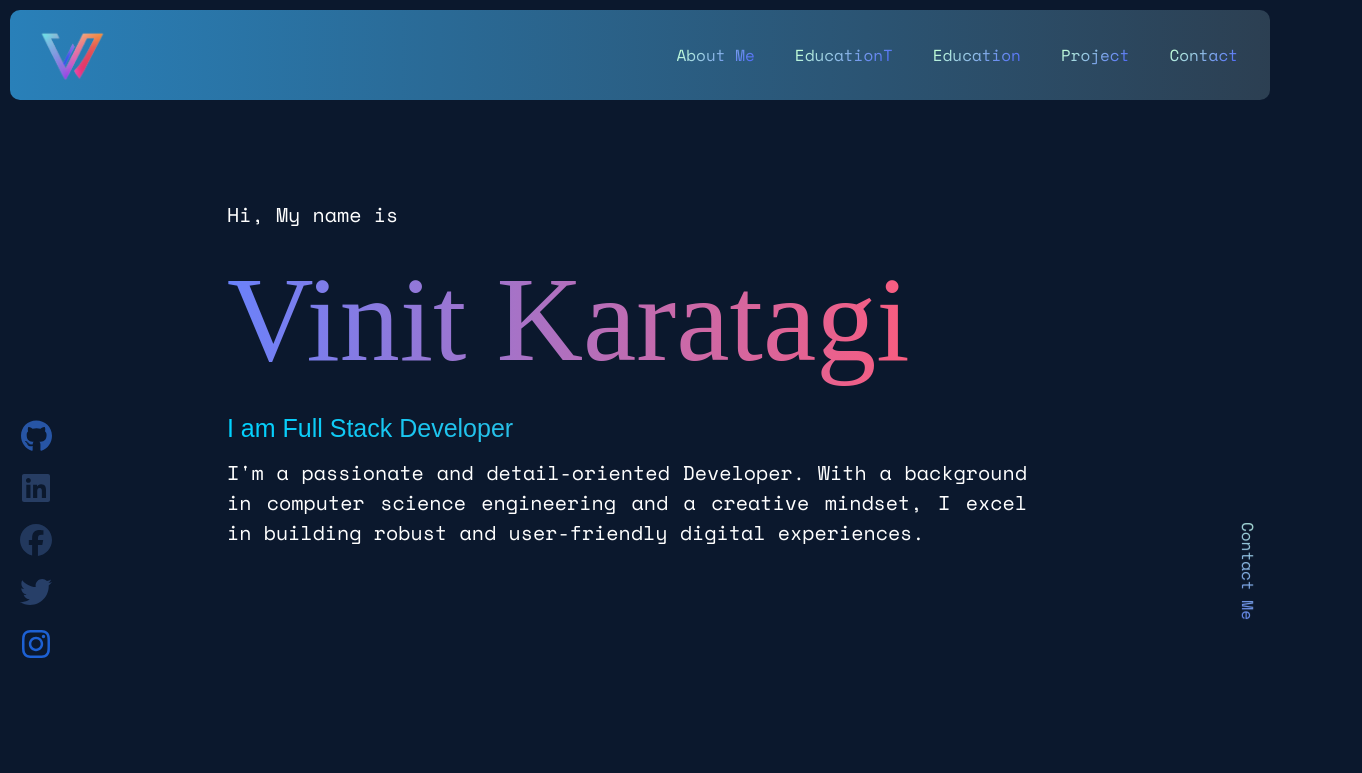
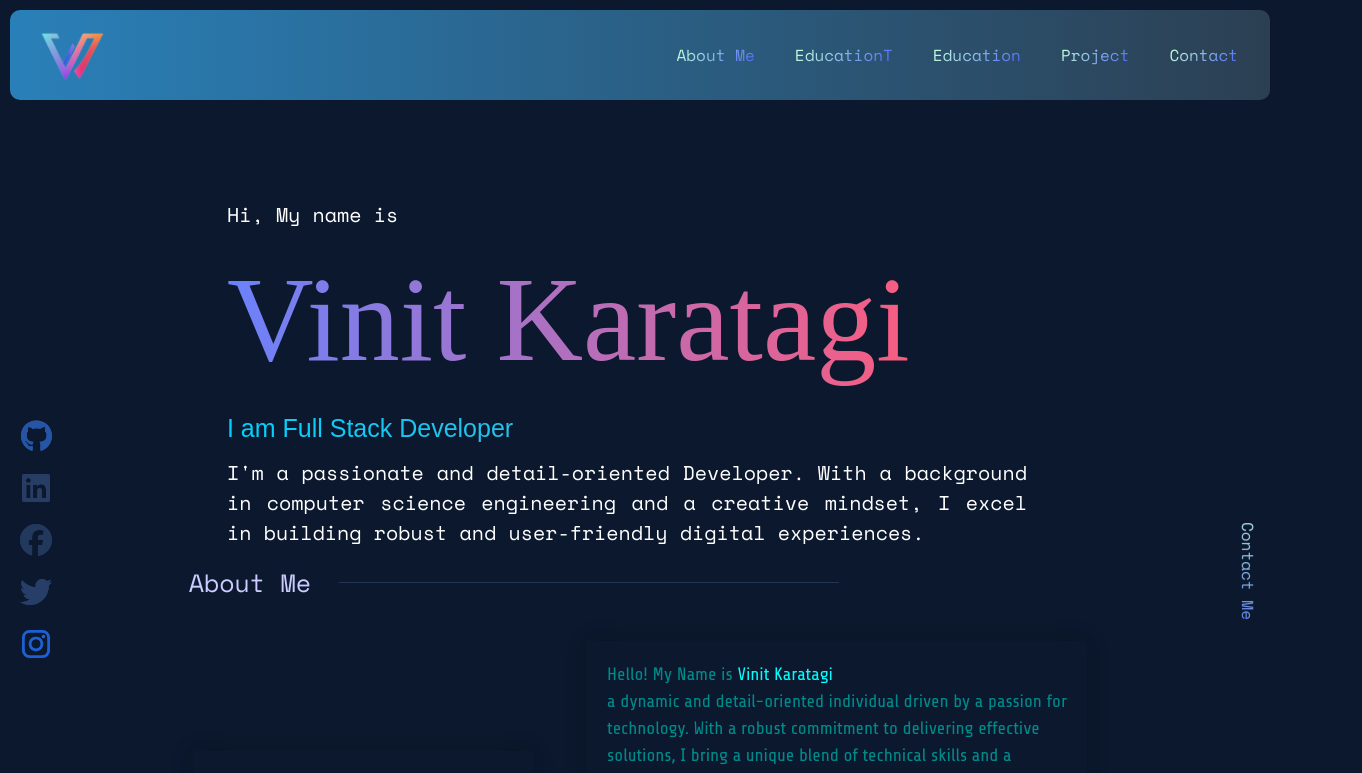
Before and after one commit to Vinit538/React_Portfolio, a React (Create React App) app: page / in a window 1280 px wide. Shown: the top 773 px of the page, 1362 px wide, since content can reach past the window. Built offline with nearby package versions, Linux system fonts and the light colour scheme; a web font is replaced by a local one.

Commit message:
third commit

```diff
--- a/src/App.js
+++ b/src/App.js
@@ -28,7 +28,7 @@ function App() {
               </Col>
               <Col>
                 <Routes>
-                  <Route path="/" element={<TitlePage />} />
+                  <Route path="/" element={<Home />} />
                   <Route path="/about_me" element={<About_Me />} />
                   <Route path="/project" element={<Projects />} />
                   <Route path='/learned' element={<Learned />} />
@@ -43,16 +43,16 @@ function App() {
           {isMobile && (
             <Col>
               <Routes>
-                <Route path="/" element={<TitlePage />} />
+                <Route path="/" element={<Home />} />
                 <Route path="/about_me" element={<About_Me />} />
                 <Route path="/project" element={<Projects />} />
                 <Route path='/learned' element={<Learned />} />
                 <Route path="/education" element={<Education />} />
               </Routes>
-             <LeftNavbar />
             </Col>
           )}
         </Row>
+        <LeftNavbar />
       </div>
     </Router>
   );
--- a/src/Home.js
+++ b/src/Home.js
@@ -4,15 +4,15 @@ import About_Me from './About_MeComponent/About_Me';
 import Education from './EducationComponent/Education';
 import Projects from './ProjectsComponent/Projects';
 import ProjectCards from './ProjectsComponent/ProjectCards';
+import Learned from './LearnedComponent/Learned';
 
 const Home = () => {
   return (
-    <div>
+    <div style={{display:'flex',flexDirection:'column',justifyContent:'space-between'}}>
         <TitlePage />
         <About_Me />
-        <Education />
+        <Learned />
         <Projects />
-        <ProjectCards />
     </div>
   )
 }
```
